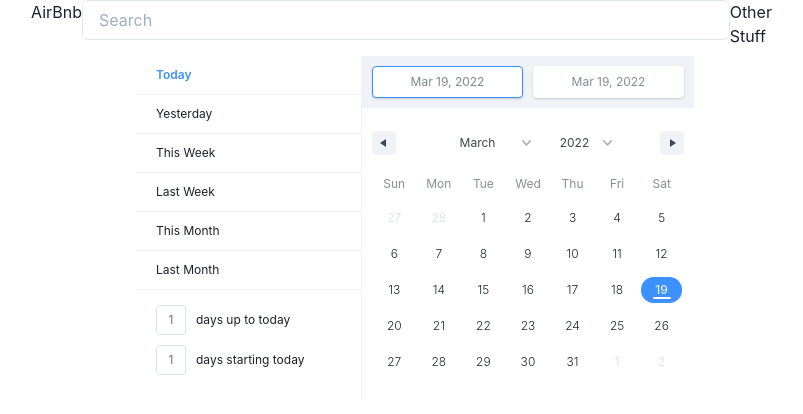
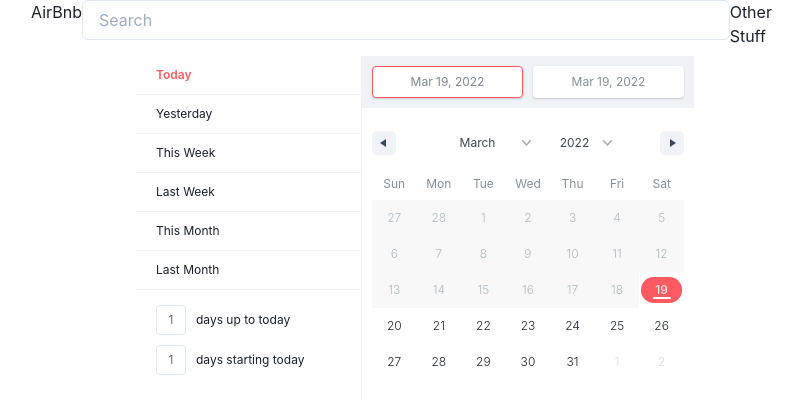
Before and after one commit to fischerafael/airpnp, a Next.js app: page / in a window 1280 px wide. Shown: the top 414 px of the page, without its empty margins (225-1028 px from the left). Built offline with nearby package versions, Linux system fonts and the light colour scheme.

Commit message:
feat: handleSelect working

```diff
--- a/pages/index.tsx
+++ b/pages/index.tsx
@@ -2,6 +2,15 @@ import { Flex, HStack, Input, Text, VStack } from "@chakra-ui/react";
 import React, { useState } from "react";
 import { Header } from "../src/components/Header";
 import { DateRangePicker } from "react-date-range";
+
+const today = new Date();
+const rangeColors = ["#FD5B61"];
+
+interface ISelectRange {
+  startDate: Date;
+  endDate: Date;
+  key: string;
+}
 
 const HomePage = () => {
   const [dates, setDates] = useState({
@@ -9,17 +18,29 @@ const HomePage = () => {
     endDate: new Date(),
   });
 
-  const selectionRange = {
+  console.log(dates);
+
+  const selectionRange: ISelectRange = {
     startDate: dates.startDate,
     endDate: dates.endDate,
-    key: "Selection",
+    key: "selection",
   };
+
+  function handleSelect(ranges: any) {
+    setDates({ ...dates, startDate: ranges.selection.startDate });
+    setDates({ ...dates, endDate: ranges.selection.endDate });
+  }
 
   return (
     <VStack w="full" minH="100vh">
       <Header />
 
-      <DateRangePicker ranges={[selectionRange]} />
+      <DateRangePicker
+        ranges={[selectionRange]}
+        minDate={today}
+        rangeColors={rangeColors}
+        onChange={handleSelect}
+      />
     </VStack>
   );
 };
```
